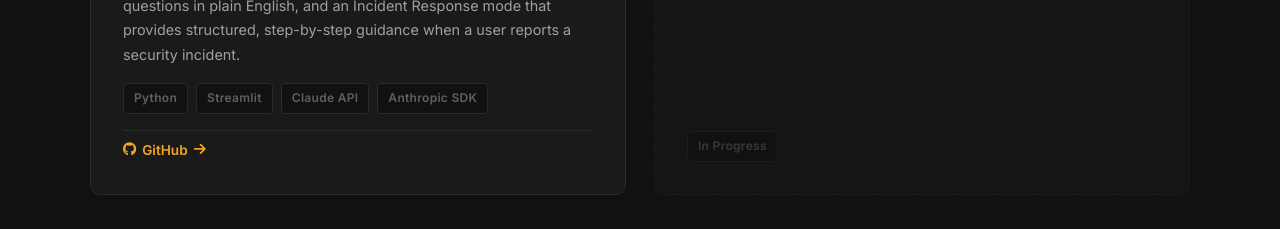
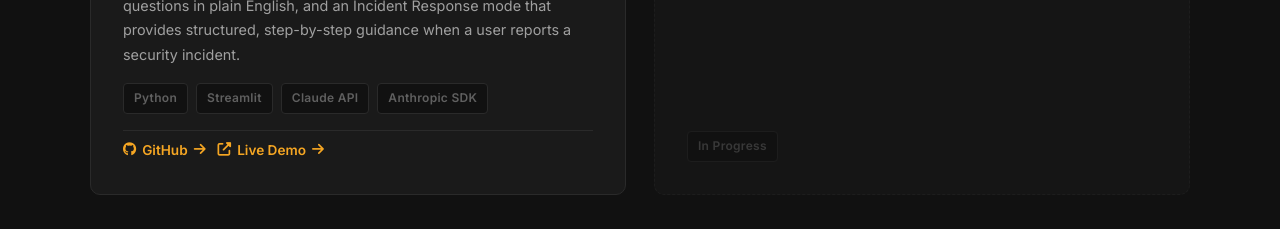
Before and after one commit to humicha3l/portfolio, a plain HTML site: page index.html in a window 1280 px wide. Shown: the part 3040-3269 px from the top of the page. Drawn offline with Linux system fonts and the light colour scheme.

Commit message:
Add live demo link to chatbot project card

```diff
--- a/index.html
+++ b/index.html
@@ -292,6 +292,9 @@
           <a href="https://github.com/humicha3l/ai-security-chatbot" target="_blank" rel="noopener" class="project-link">
             <i class="fab fa-github"></i> GitHub <i class="fas fa-arrow-right"></i>
           </a>
+          <a href="https://ai-security-chatbot-rzjpraawjrhenbvqq7b7s9.streamlit.app" target="_blank" rel="noopener" class="project-link">
+            <i class="fas fa-external-link-alt"></i> Live Demo <i class="fas fa-arrow-right"></i>
+          </a>
         </div>
       </div>
 
```
